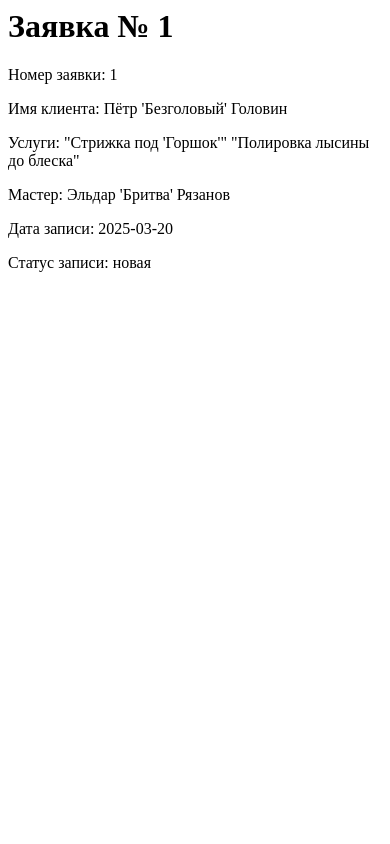
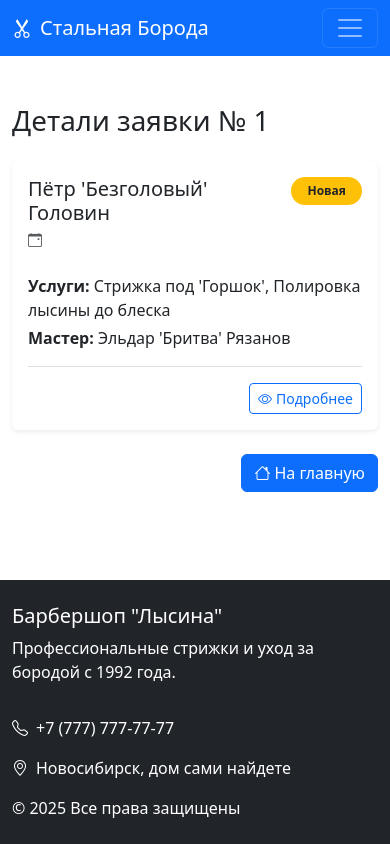
Before and after one commit to iGolovatov/MyHomeworks, a Django app: page /orders/1/ in a window 390 px wide. Run offline with Django 5.2, Linux system fonts and the light colour scheme.

Commit message:
hw_39: Выполненное домашнее задание № 39

```diff
--- a/project_hw_barbershop/hw_38/core/views.py
+++ b/project_hw_barbershop/hw_38/core/views.py
@@ -11,7 +11,9 @@
 
 
 def orders_list(request):
-    return render(request,'order_list.html', {'orders': orders})
+    if request.user.is_staff:
+        return render(request, 'order_list.html', {'orders': orders})
+    return render(request, 'order_list.html')
 
 
 def order_detail(request, order_id):
--- a/project_hw_barbershop/hw_38/static/main.css
+++ b/project_hw_barbershop/hw_38/static/main.css
@@ -0,0 +1,17 @@
+html, body {
+    height: 100%;
+}
+
+body {
+    display: flex;
+    flex-direction: column;
+    min-height: 100vh;
+}
+
+main {
+    flex-grow: 1;
+}
+
+footer {
+    margin-top: auto;
+}
--- /dev/null
+++ b/project_hw_barbershop/hw_38/templates/base.html
@@ -0,0 +1,59 @@
+{% load static %}
+
+<!DOCTYPE html>
+<html lang="ru">
+<head>
+    <!-- Метаданные -->
+    <meta charset="UTF-8">
+    <meta name="viewport" content="width=device-width, initial-scale=1.0">
+    <meta name="description" content="Профессиональный барбершоп 'Стальная Борода' - стрижки, бритье и уход за бородой.">
+    <meta name="keywords" content="барбершоп, стрижка, борода, мужской уход, Стальная Борода">
+
+    <!-- Заголовок страницы -->
+    <title>{% block title %}Барбершоп "Стальная Борода"{% endblock %}</title>
+
+    <!-- Подключения стилей -->
+    <link href="https://cdn.jsdelivr.net/npm/bootstrap@5.3.0/dist/css/bootstrap.min.css" rel="stylesheet">
+    <link rel="stylesheet" href="https://cdn.jsdelivr.net/npm/bootstrap-icons@1.10.0/font/bootstrap-icons.css">
+    <link rel="stylesheet" href="{% static 'main.css' %}">
+
+    {% block styles %}{% endblock %}
+    {% block extra_head %}{% endblock %}
+</head>
+<body>
+    <!-- Шапка сайта -->
+    {% block header %}
+        {% include 'includes/menu.html' %}
+    {% endblock %}
+
+    <!-- Основной контент -->
+    <main class="container my-5">
+        {% block content %}
+        {% endblock %}
+    </main>
+
+    <!-- Подвал сайта -->
+    {% block footer %}
+        <footer class="bg-dark text-white py-4 mt-auto" id="about">
+            <div class="container">
+                <div class="row">
+                    <div class="col-md-6 mb-3 mb-md-0">
+                        <h5>Барбершоп "Лысина"</h5>
+                        <p>Профессиональные стрижки и уход за бородой с 1992 года.</p>
+                    </div>
+                    <div class="col-md-6 text-md-end">
+                        <p><i class="bi bi-telephone me-2"></i>+7 (777) 777-77-77</p>
+                        <p><i class="bi bi-geo-alt me-2"></i>Новосибирск, дом сами найдете</p>
+                        <p class="mb-0">&copy; 2025 Все права защищены</p>
+                    </div>
+                </div>
+            </div>
+        </footer>
+    {% endblock %}
+
+    <!-- Подключения скриптов -->
+    <script src="https://cdn.jsdelivr.net/npm/bootstrap@5.3.0/dist/js/bootstrap.bundle.min.js"></script>
+    <script src="{% static 'main.js' %}"></script>
+    {% block scripts %}{% endblock %}
+</body>
+</html>
--- /dev/null
+++ b/project_hw_barbershop/hw_38/templates/includes/menu.html
@@ -0,0 +1,63 @@
+<nav class="navbar navbar-expand-lg navbar-dark bg-primary sticky-top">
+    <div class="container">
+        <a class="navbar-brand d-flex align-items-center" href="#">
+            <i class="bi bi-scissors me-2"></i>
+            Стальная Борода
+        </a>
+
+        <!-- Гамбургер для мобильных устройств -->
+        <button class="navbar-toggler" type="button" data-bs-toggle="collapse"
+                data-bs-target="#mainMenu" aria-controls="mainMenu"
+                aria-expanded="false" aria-label="Меню">
+            <span class="navbar-toggler-icon"></span>
+        </button>
+
+        <div class="collapse navbar-collapse" id="mainMenu">
+            <ul class="navbar-nav ms-auto mb-2 mb-lg-0">
+                <li class="nav-item">
+                    <a class="nav-link active" href="/">
+                        <i class="bi bi-house me-1"></i>Главная
+                    </a>
+                </li>
+                <li class="nav-item">
+                    <a class="nav-link" href="#services">
+                        <i class="bi bi-scissors me-1"></i>Услуги
+                    </a>
+                </li>
+                <li class="nav-item">
+                    <a class="nav-link" href="#masters">
+                        <i class="bi bi-person-workspace me-1"></i>Мастера
+                    </a>
+                </li>
+                <li class="nav-item">
+                    <a class="nav-link" href="#about">
+                        <i class="bi bi-telephone me-1"></i>Контакты
+                    </a>
+                </li>
+
+                <!-- Пункт для администраторов -->
+                {% if user.is_authenticated and user.is_staff %}
+                <li class="nav-item dropdown ms-lg-3">
+                    <a class="nav-link dropdown-toggle" href="#" id="adminMenu"
+                       data-bs-toggle="dropdown" aria-expanded="false">
+                        <i class="bi bi-tools me-1"></i>Админка
+                    </a>
+                    <ul class="dropdown-menu dropdown-menu-end" aria-labelledby="adminMenu">
+                        <li>
+                            <a class="dropdown-item" href="{% url 'orders_list' %}">
+                                <i class="bi bi-card-list me-2"></i>Заявки
+                            </a>
+                        </li>
+                        <li><hr class="dropdown-divider"></li>
+                        <li>
+                            <a class="dropdown-item" href="{% url 'admin:login' %}">
+                                <i class="bi bi-box-arrow-in-right me-2"></i>Панель администратора
+                            </a>
+                        </li>
+                    </ul>
+                </li>
+                {% endif %}
+            </ul>
+        </div>
+    </div>
+</nav>
--- /dev/null
+++ b/project_hw_barbershop/hw_38/templates/includes/order_card.html
@@ -0,0 +1,46 @@
+<div class="card shadow-sm border-0 mb-4">
+    <div class="card-body">
+        <div class="d-flex justify-content-between align-items-start">
+            <div>
+                <h5 class="card-title mb-1">{{ client_name }}</h5>
+                <p class="text-muted small mb-2">
+                    <i class="bi bi-calendar-event me-1"></i>{{ date|date:"d E Y, H:i" }}
+                </p>
+            </div>
+
+            <!-- Статус с цветовой индикацией -->
+            <span class="badge
+                {% if status == 'новая' %}bg-warning text-dark
+                {% elif status == 'подтвержденная' %}bg-primary
+                {% elif status == 'выполненная' %}bg-success
+                {% elif status == 'отмененная' %}bg-danger
+                {% else %}bg-secondary{% endif %}
+                rounded-pill px-3 py-2">
+                {% if status == 'новая' %}Новая
+                {% elif status == 'подтвержденная' %}Подтверждена
+                {% elif status == 'выполненная' %}Выполнена
+                {% elif status == 'отмененная' %}Отменена
+                {% else %}Неизвестно{% endif %}
+            </span>
+        </div>
+
+        <div class="mt-3">
+            <p class="mb-1">
+                <strong>Услуги:</strong>
+                {% for service in services %}
+                    {{ service }}{% if not forloop.last %}, {% endif %}
+                {% endfor %}
+            </p>
+            <p class="mb-0">
+                <strong>Мастер:</strong> {{ master_name|default:"Не назначен" }}
+            </p>
+        </div>
+
+        <div class="d-flex justify-content-end mt-3 pt-3 border-top">
+            <a href="{% url 'order_detail' order_id %}"
+               class="btn btn-sm btn-outline-primary">
+                <i class="bi bi-eye me-1"></i>Подробнее
+            </a>
+        </div>
+    </div>
+</div>
--- a/project_hw_barbershop/hw_38/templates/order_detail.html
+++ b/project_hw_barbershop/hw_38/templates/order_detail.html
@@ -1,20 +1,57 @@
-{% load static %}
-<head>
-    <meta charset="UTF-8">
-    <title>Заказ № {{ order_id }}</title>
-    <link rel="stylesheet" type="text/css" href="{% static 'main.css' %}">
-    <script src="{% static 'main.js' %}"></script>
-</head>
-<body>
-    <h1>Заявка № {{ order_id }}</h1>
-    {% if order %}
-        <p>Номер заявки: {{ order.id }}</p>
-        <p>Имя клиента: {{ order.client_name }}</p>
-        <p>Услуги: {% for service in order.services %} "{{ service }}" {% endfor %}</p>
-        <p>Мастер: {{ master.name }}</p>
-        <p>Дата записи: {{ order.date }}</p>
-        <p>Статус записи: {{ order.status }}</p>
-    {% else %}
-        <p>Заказ не найден!</p>
-    {% endif %}
-</body>
+{% extends 'base.html' %}
+
+{% block title %}Заказ № {{ order.id }}{% endblock %}
+
+{% block content %}
+    <div class="row justify-content-center">
+        <div class="col-lg-8">
+            <h1 class="mb-4">Детали заявки № {{ order.id }}</h1>
+
+            {% if order %}
+                <!-- Карточка заявки (используем созданный компонент) -->
+                <div class="mb-4">
+                    {% include 'includes/order_card.html' with client_name=order.client_name date=order.date services=order.services master_name=master.name status=order.status order_id=order.id %}
+                </div>
+
+                <!-- Действия -->
+                <div class="d-flex justify-content-end mt-4 gap-2">
+                    {% if user.is_staff %}
+                        <a href="{% url 'orders_list' %}" class="btn btn-outline-primary">
+                            <i class="bi bi-arrow-left me-1"></i>К списку заявок
+                        </a>
+                        <button class="btn btn-success" id="confirmOrder">
+                            <i class="bi bi-check-circle me-1"></i>Подтвердить
+                        </button>
+                    {% else %}
+                        <a href="/" class="btn btn-primary">
+                            <i class="bi bi-house me-1"></i>На главную
+                        </a>
+                    {% endif %}
+                </div>
+            {% else %}
+                <div class="alert alert-danger d-flex align-items-center" role="alert">
+                    <i class="bi bi-exclamation-triangle-fill me-2"></i>
+                    <div>
+                        Заявка не найдена! Проверьте правильность номера заказа.
+                    </div>
+                </div>
+                <a href="/" class="btn btn-outline-primary mt-3">
+                    <i class="bi bi-arrow-left me-1"></i>Вернуться на главную
+                </a>
+            {% endif %}
+        </div>
+    </div>
+{% endblock %}
+
+{% block scripts %}
+    <script>
+        // Дополнительный скрипт для подтверждения заказа
+        document.getElementById('confirmOrder')?.addEventListener('click', function() {
+            if(confirm('Вы действительно хотите подтвердить эту заявку?')) {
+                // Здесь будет AJAX-запрос к серверу
+                alert('Заявка успешно подтверждена!');
+                location.replace('/thanks/');
+            }
+        });
+    </script>
+{% endblock %}
```
Also changed, not shown: project_hw_barbershop/hw_38/templates/landing.html (+43 -18 lines), project_hw_barbershop/hw_38/templates/order_list.html (+12 -26 lines), project_hw_barbershop/hw_38/templates/thanks.html (+27 -10 lines).
